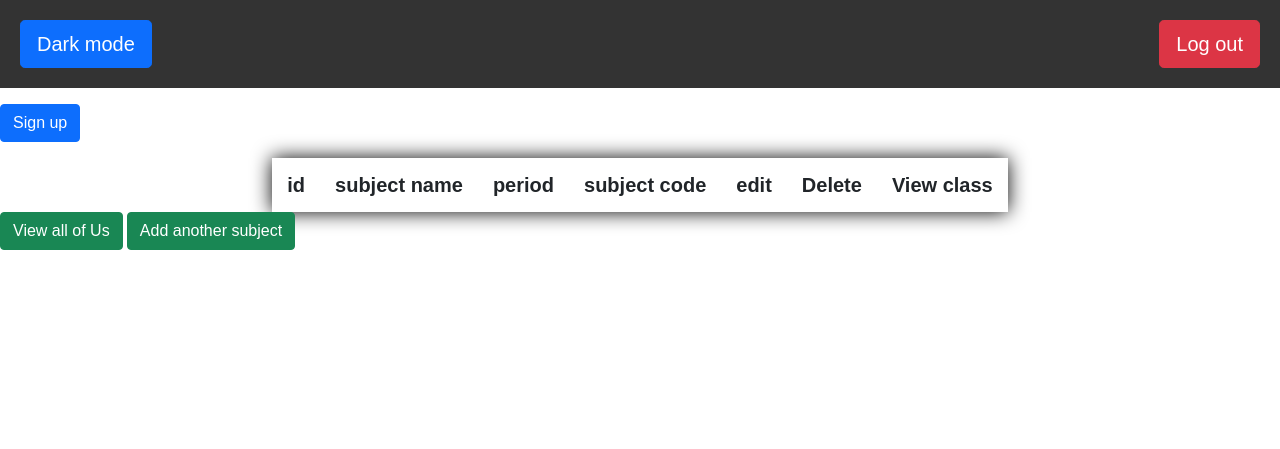
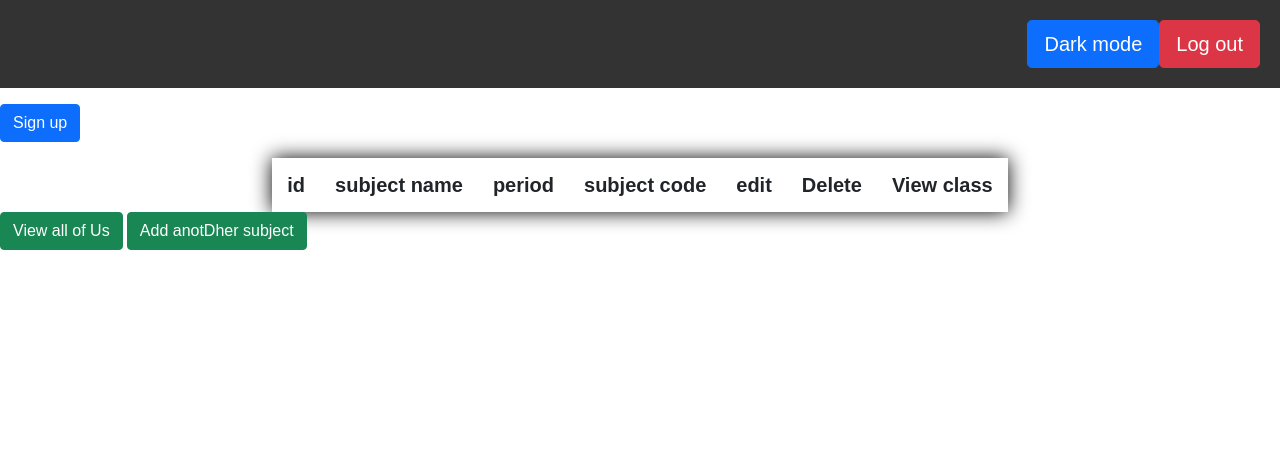
Before and after one commit to LiamNaidoo/Subject-selector, a Flask app: page / in a window 1280 px wide. Shown: the top 449 px of the page. Run offline with Flask 2, Linux system fonts and the light colour scheme; the visitor is signed in with stand-in values (Sample User, id 1); data that the repository does not hold is empty; some web fonts are replaced.

Commit message:
button_fix

```diff
--- a/FlaskWebProject1/templates/_layout.html
+++ b/FlaskWebProject1/templates/_layout.html
@@ -19,19 +19,19 @@
     <nav>
         <ul>
             {% if 'logged_in' in session %}
-            <ul class="btn btn-danger btn-lg"  style="float: right;">
+            <li  style="float: right;" class="btn btn-danger btn-lg">
 
                 <a style="text-decoration:none; color:#ffffff" href="/logout">Log out</a>
-            </ul>
+            </li>
 
             {% else %}
-            <ul class="btn btn-success btn-lg">
+            <ul class="btn btn-success btn-lg"  style="float: right;">
                 <a style="text-decoration:none; color:#ffffff" href="/login">Login</a>
 
             </ul>
             {% endif %}
 
-            <a onclick="darkFunction(),myFunction() " class="btn btn-primary btn-lg">
+            <a onclick="darkFunction(),myFunction() " class="btn btn-primary btn-lg"  style="float: right;">
                 <div id="myDIV">Dark mode</div>
             </a>
 
--- a/FlaskWebProject1/templates/index.html
+++ b/FlaskWebProject1/templates/index.html
@@ -53,7 +53,7 @@
 {% endif %}
 
 <ul class="btn btn-success">
-<a style="text-decoration:none; color:#ffffff" href="add_subject?id={{result.id}}">Add another subject</a>
+<a style="text-decoration:none; color:#ffffff" href="add_subject?id={{result.id}}">Add anotDher subject</a>
 </ul>
 {% endif %}
 
```
Also changed, not shown: FlaskWebProject1/templates/connection_list.html (+4 -4 lines).
